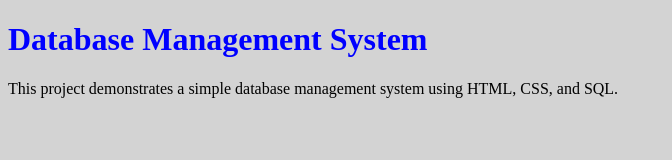
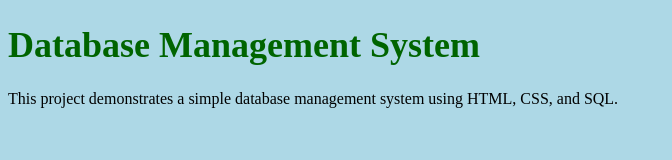
Before and after one commit to WhiteBread687/dbProject, a plain HTML site: page index.html in a window 1280 px wide. Shown: the whole page, without its empty margins (0-672 px from the left). Drawn offline with Linux system fonts and the light colour scheme.

Commit message:
Updated styling

```diff
--- a/bluestyle.css
+++ b/bluestyle.css
@@ -1,7 +1,8 @@
 body {
-   background-color: lightgray;
+   background-color: lightblue;
 }
 
 h1 {
-   color: blue;
+   color: darkgreen;
+   font-size: 36px;
 }
```
